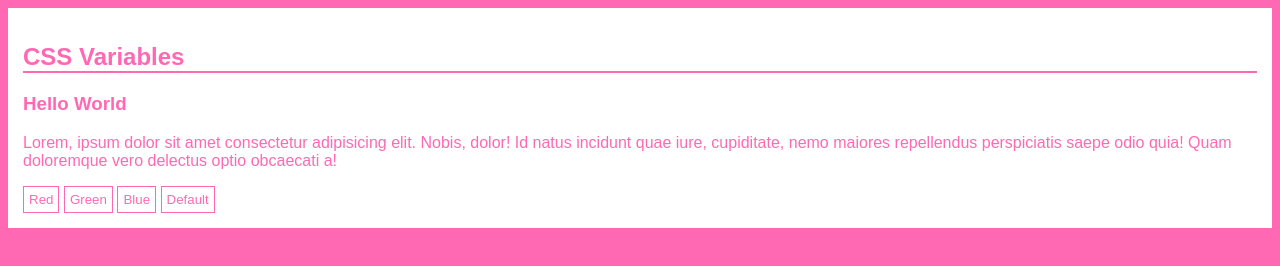
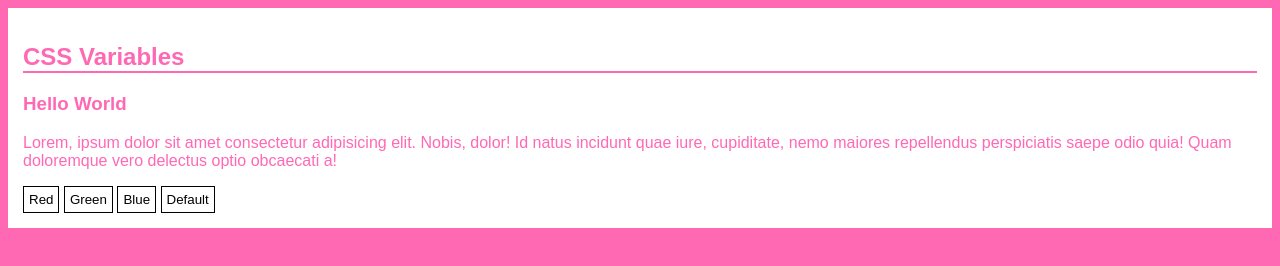
Before and after one commit to ichsnn/css-learning-path, a plain HTML site: page variables/index.html in a window 1280 px wide. Drawn offline with Linux system fonts and the light colour scheme.

Commit message:
overriding variables (#1)

```diff
--- a/variables/style.css
+++ b/variables/style.css
@@ -22,6 +22,7 @@
 }
 
 button {
+    --primary-color: black;
     background-color: var(--white);
     color: var(--primary-color);
     border: 1px solid var(--primary-color);
```
